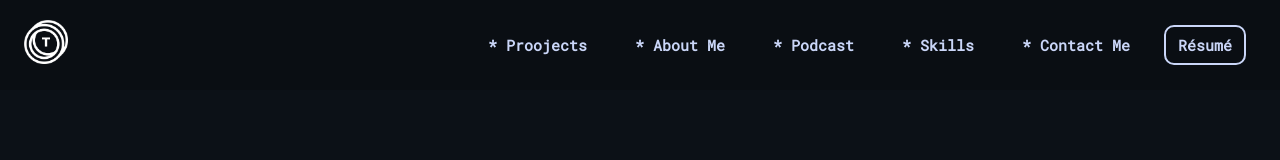
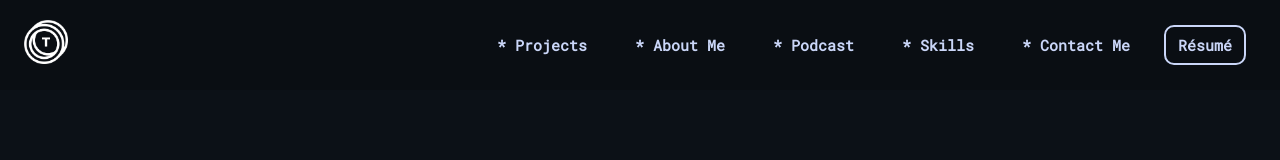
Before and after one commit to macintushar/react-portfolio, a React (Create React App) app: page / in a window 1280 px wide. Shown: the top 160 px of the page. Built offline with nearby package versions, Linux system fonts and the light colour scheme.

Commit message:
Changed Navbar text from "Proojects" to "Projects"

```diff
--- a/src/components/navbar.js
+++ b/src/components/navbar.js
@@ -27,7 +27,7 @@ export default function Navbar({ fixed }) {
             <ul className="flex flex-col lg:flex-row list-none lg:ml-auto">
               <li className="nav-item">
                 <a className="px-3 py-2 flex items-center text-xs uppercase font-bold leading-snug text-white hover:opacity-75" href="#projects" >
-                  <button className="px-3 py-2 nav-text accent">* Proojects</button>
+                  <button className="px-3 py-2 nav-text accent">* Projects</button>
                 </a>
               </li>
               <li className="nav-item">
```
